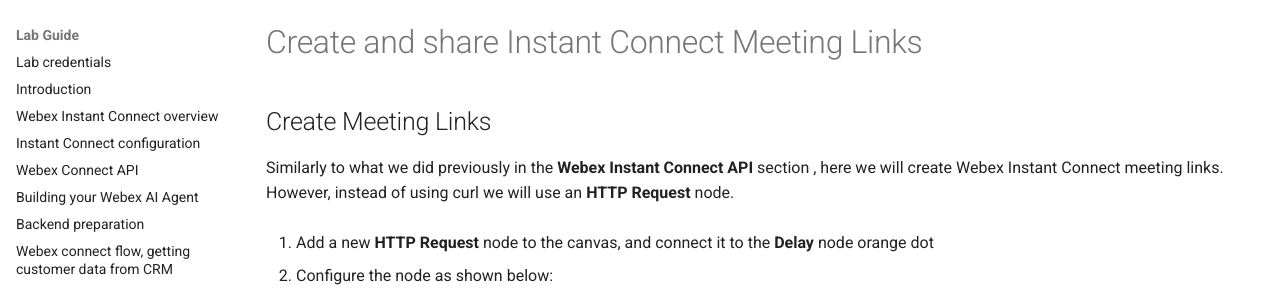
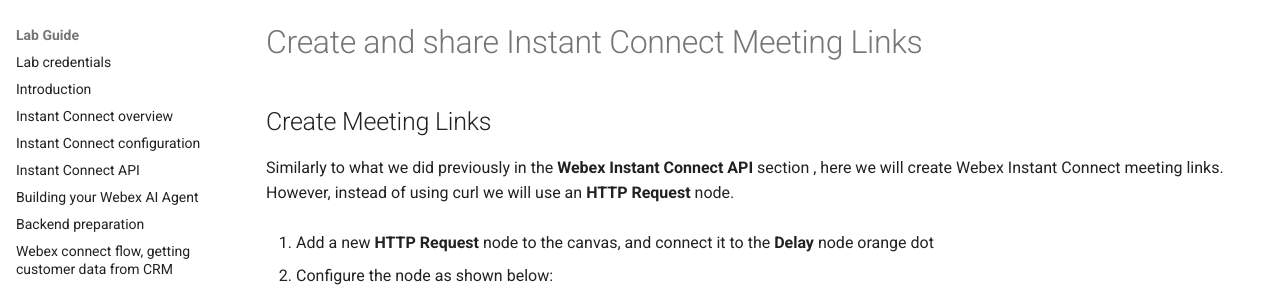
Before and after one commit to WebexCC-SA/LAB-2857, an MkDocs documentation site: the page built from docs/08-connectflow-03-ic.md, in a window 1280 px wide. Shown: the part 124-412 px from the top of the page. Built offline with MkDocs 1.6.1 and Material for MkDocs 9.7.7, drawn with Linux system fonts in a browser that asks for light colours.

Commit message:
errors in section titles

```diff
--- a/mkdocs.yml
+++ b/mkdocs.yml
@@ -89,9 +89,9 @@
   - Lab Guide:
       - Lab credentials: credentials.md
       - Introduction: 00-introduction.md
-      - Webex Instant Connect overview: 01-overview.md
+      - Instant Connect overview: 01-overview.md
       - Instant Connect configuration: 02-activation.md
-      - Webex Connect API: 03-instantconnectapi.md
+      - Instant Connect API: 03-instantconnectapi.md
       - Building your Webex AI Agent: 04-ai-agent-create.md
       - Backend preparation: 05-backend.md
       - Webex connect flow, getting customer data from CRM: 06-connectflow-01.md
```
Also changed, not shown: docs/08-connectflow-03-ic.md (line endings or trailing spaces).
